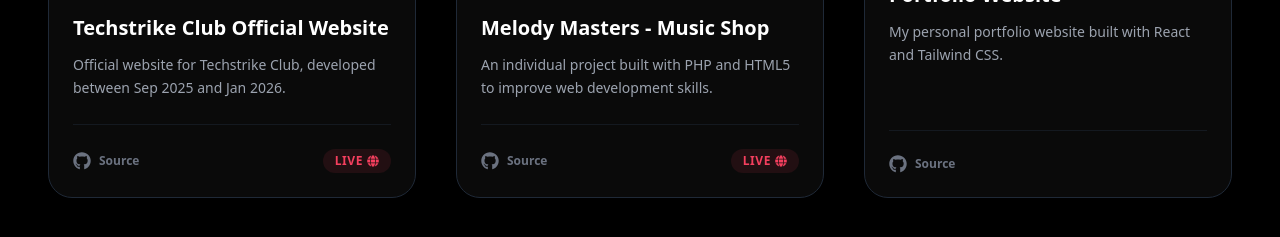
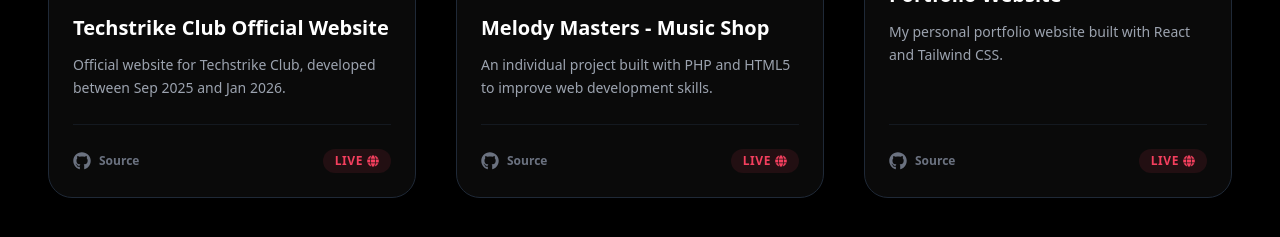
Before and after one commit to HMSachi/portfolio, a React (Create React App) app in the folder client/: page / in a window 1280 px wide. Shown: the part 2959-3196 px from the top of the page. Built offline with nearby package versions, Linux system fonts and the light colour scheme; grey boxes are pictures that could not be loaded.

Commit message:
Update portfolio live hosted URL

```diff
--- a/client/src/components/Projects.js
+++ b/client/src/components/Projects.js
@@ -28,7 +28,7 @@ const projects = [
     title: "Portfolio Website",
     description: "My personal portfolio website built with React and Tailwind CSS.",
     github: "https://github.com/HMSachi/portfolio",
-    hosted: "#",
+    hosted: "https://portfolio-abv5.vercel.app/",
     video: PortfolioVideo,
     tags: ["React", "Tailwind CSS", "Framer Motion"],
   },
```
